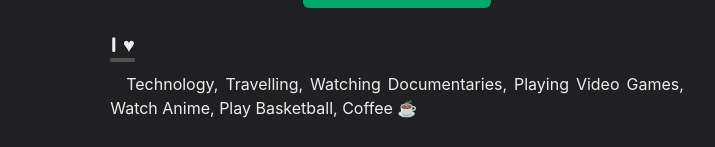
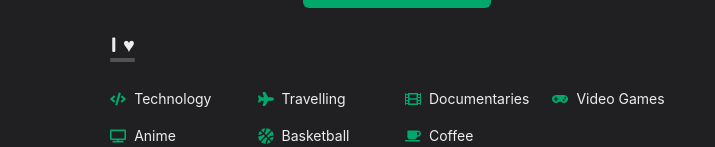
Before and after one commit to TheCodingWizard27/my-portfolio, a Next.js app: page / in a window 1280 px wide. Shown: the part 643-790 px from the top of the page, without its empty margins (243-958 px from the left). Built offline with nearby package versions, Linux system fonts and the light colour scheme.

Commit message:
Updated the interests section and changed title from On the web to let's connect

```diff
--- a/pages/index.js
+++ b/pages/index.js
@@ -6,13 +6,17 @@ import {
   Box,
   Button,
   useColorModeValue,
-  SimpleGrid
+  SimpleGrid,
+  HStack,
+  Text,
+  Icon
 } from '@chakra-ui/react'
 import { ChevronRightIcon } from '@chakra-ui/icons'
 import Paragraph from '../components/paragraph'
 import Layout from '../components/layouts/page-layout'
 import Section from '../components/section'
 import { IoLogoGithub, IoLogoLinkedin, IoMail } from 'react-icons/io5'
+import { FaCode, FaPlane, FaFilm, FaGamepad, FaTv, FaBasketballBall, FaCoffee } from 'react-icons/fa'
 
 const Home = () => (
   <Layout>
@@ -64,17 +68,43 @@ const Home = () => (
 
       <Section delay={0.2}>
         <Heading as="h3" variant="section-title">
-          I ♥
+           I ♥
         </Heading>
-        <Paragraph>
-          Technology, Travelling, Watching Documentaries, Playing Video Games,
-          Watch Anime, Play Basketball, Coffee ☕
-        </Paragraph>
+        <SimpleGrid columns={[2, 3, 4]} spacing={4} pt={4}>
+          <HStack spacing={2}>
+            <Icon as={FaCode} color="#00A86B" />
+            <Text fontSize="sm">Technology</Text>
+          </HStack>
+          <HStack spacing={2}>
+            <Icon as={FaPlane} color="#00A86B" />
+            <Text fontSize="sm">Travelling</Text>
+          </HStack>
+          <HStack spacing={2}>
+            <Icon as={FaFilm} color="#00A86B" />
+            <Text fontSize="sm">Documentaries</Text>
+          </HStack>
+          <HStack spacing={2}>
+            <Icon as={FaGamepad} color="#00A86B" />
+            <Text fontSize="sm">Video Games</Text>
+          </HStack>
+          <HStack spacing={2}>
+            <Icon as={FaTv} color="#00A86B" />
+            <Text fontSize="sm">Anime</Text>
+          </HStack>
+          <HStack spacing={2}>
+            <Icon as={FaBasketballBall} color="#00A86B" />
+            <Text fontSize="sm">Basketball</Text>
+          </HStack>
+          <HStack spacing={2}>
+            <Icon as={FaCoffee} color="#00A86B" />
+            <Text fontSize="sm">Coffee</Text>
+          </HStack>
+        </SimpleGrid>
       </Section>
 
       <Section delay={0.3}>
         <Heading as="h3" variant="section-title">
-          On the web
+          Let&apos;s connect
         </Heading>
         <SimpleGrid columns={3} spacing={4} pt={4}>
           <Link href="https://github.com/TheCodingWizard27" target="_blank">
```
